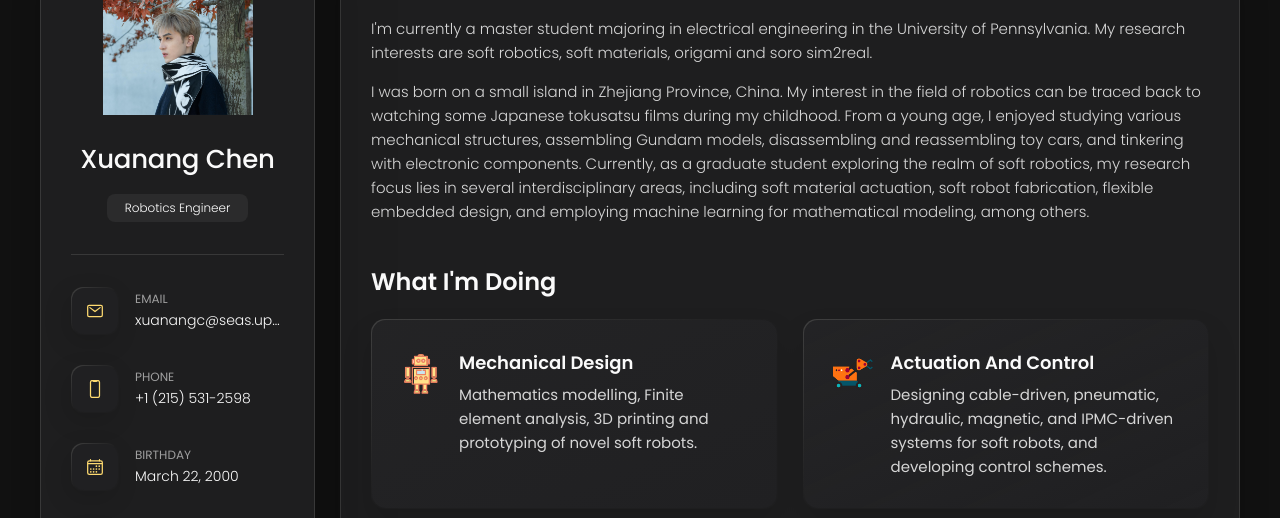
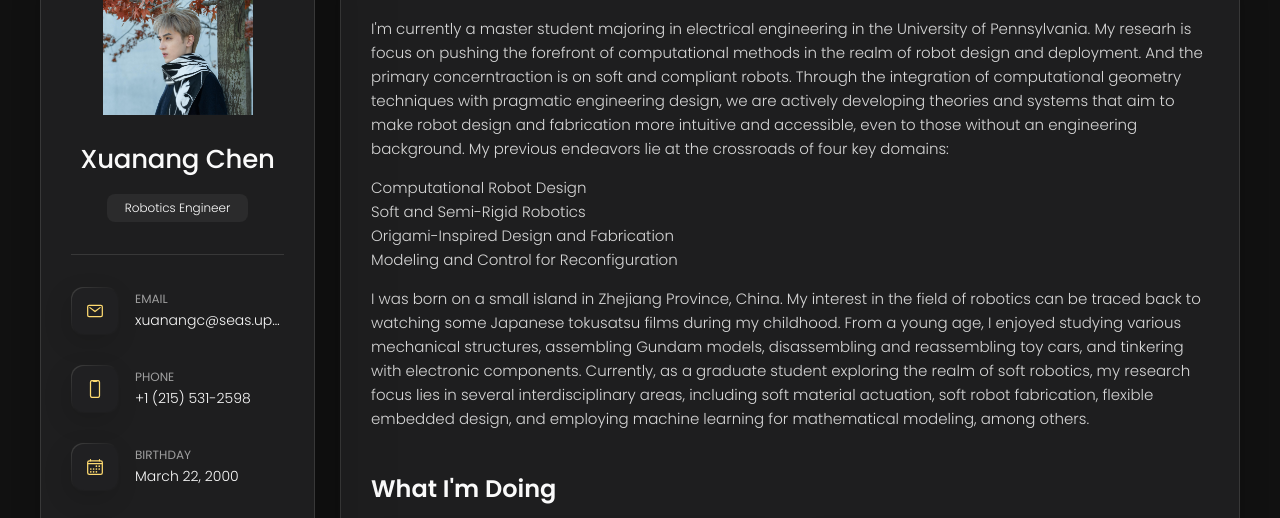
Before and after one commit to IndigoQuadratic/IndigoQuadratic.github.io, a plain HTML site: page index.html in a window 1280 px wide. Shown: the part 162-680 px from the top of the page. Drawn offline with nearby package versions, Linux system fonts and the light colour scheme.

Commit message:
Update index.html

```diff
--- a/index.html
+++ b/index.html
@@ -210,7 +210,16 @@
         <section class="about-text">
           <p>
             I'm currently a master student majoring in electrical engineering in the University of Pennsylvania.
-            My research interests are soft robotics, soft materials, origami and soro sim2real.
+            My researh is focus on pushing the forefront of computational methods in the realm of robot design and deployment. And the primary concerntraction is on soft and compliant robots.
+            Through the integration of computational geometry techniques with pragmatic engineering design, we are actively developing theories and systems that aim to make robot design and fabrication more intuitive and accessible,
+            even to those without an engineering background.
+            My previous endeavors lie at the crossroads of four key domains:
+            <ul>
+                <li>Computational Robot Design</li>
+                <li>Soft and Semi-Rigid Robotics</li>
+                <li>Origami-Inspired Design and Fabrication</li>
+                <li>Modeling and Control for Reconfiguration</li>
+            </ul>
           </p>
 
           <p>
@@ -221,6 +230,7 @@
             research focus lies in several interdisciplinary areas, including soft material actuation, soft robot fabrication,
             flexible embedded design, and employing machine learning for mathematical modeling, among others.
           </p>
+
         </section>
 
 
```
